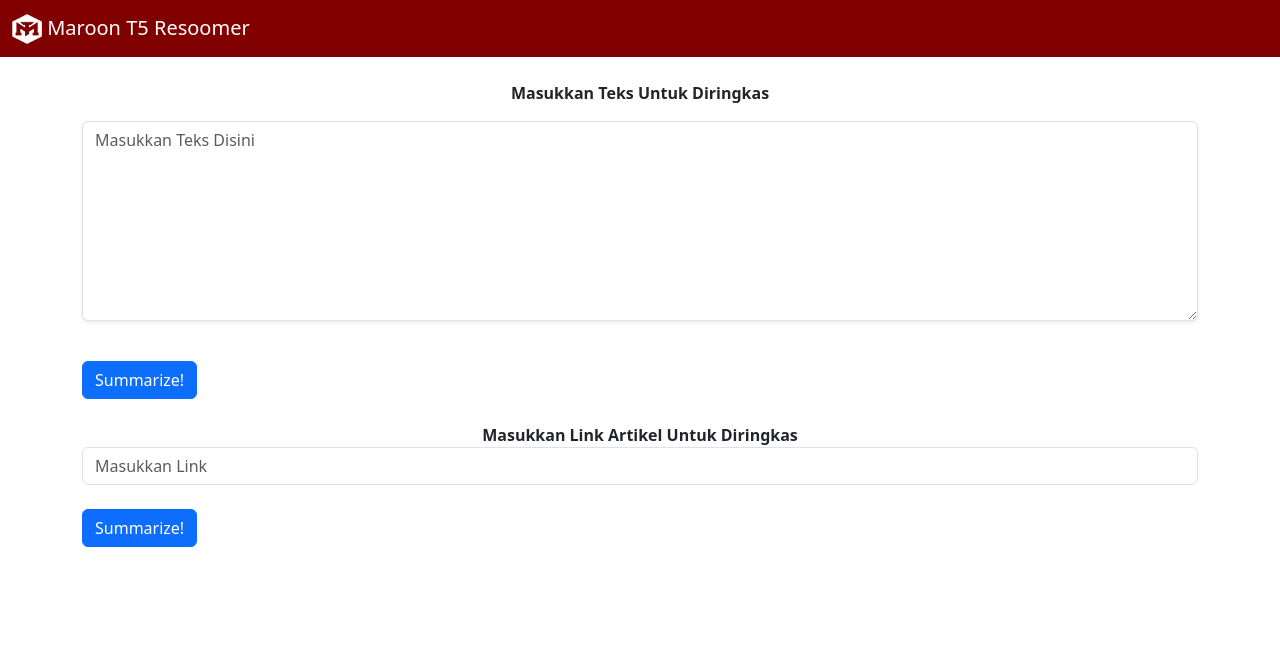
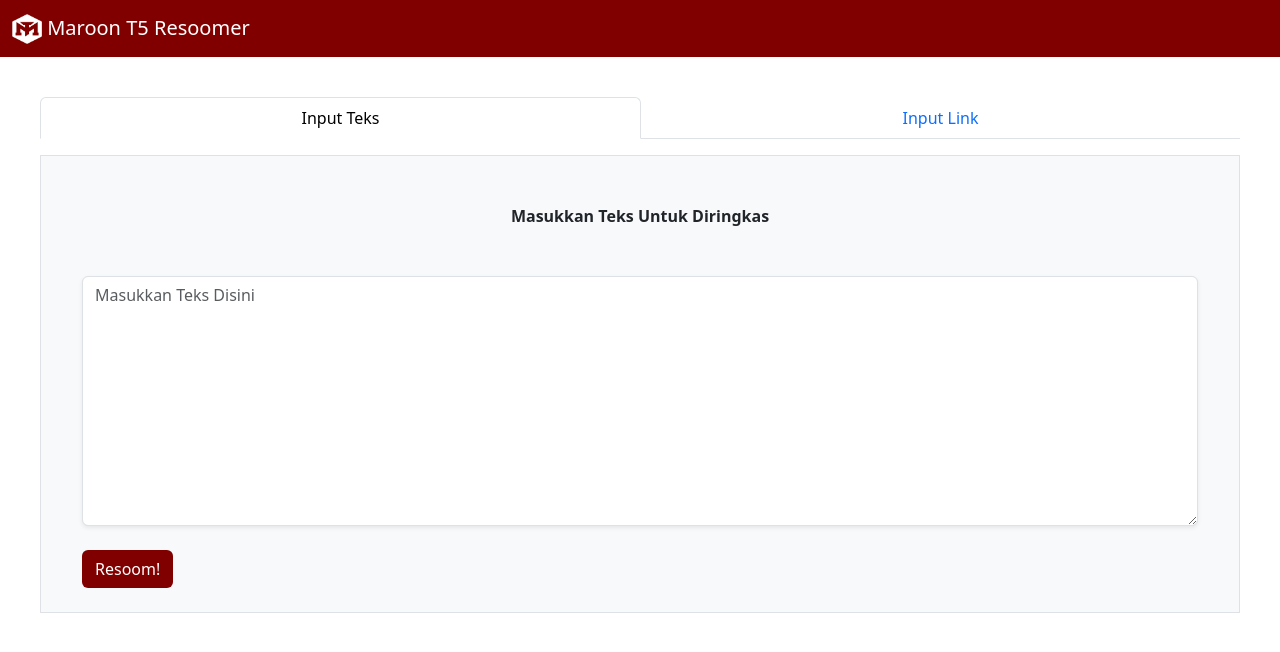
Before and after one commit to bytadit/t5-resoomer, a Flask app: page / in a window 1280 px wide. Shown: the top 652 px of the page. Run offline with Flask 3, Linux system fonts and the light colour scheme; some libraries are stand-ins or nearby versions.

Commit message:
repair UI

```diff
--- a/app.py
+++ b/app.py
@@ -73,7 +73,7 @@ def getSummaryLink():
             num_return_sequences=1,
             no_repeat_ngram_size=1,
             remove_invalid_values=True,
-            max_length=128,
+            max_length=256,
         )
     result = t5_tokenizer.batch_decode(preds, skip_special_tokens=True)
     return render_template('summary.html', result=result[0])
@@ -90,7 +90,7 @@ def getSummary():
                 num_return_sequences=1,
                 no_repeat_ngram_size=1,
                 remove_invalid_values=True,
-                max_length=128,
+                max_length=256,
             )
     result = t5_tokenizer.batch_decode(preds, skip_special_tokens=True)
     return render_template('summary.html',result=result[0])
--- a/templates/index.html
+++ b/templates/index.html
@@ -9,6 +9,10 @@
     <!-- Bootstrap CSS -->
     <link href="https://cdn.jsdelivr.net/npm/bootstrap@5.3.0/dist/css/bootstrap.min.css" rel="stylesheet" integrity="sha384-9ndCyUaIbzAi2FUVXJi0CjmCapSmO7SnpJef0486qhLnuZ2cdeRhO02iuK6FUUVM" crossorigin="anonymous">
     <script src="https://cdn.jsdelivr.net/npm/bootstrap@5.3.0/dist/js/bootstrap.bundle.min.js" integrity="sha384-geWF76RCwLtnZ8qwWowPQNguL3RmwHVBC9FhGdlKrxdiJJigb/j/68SIy3Te4Bkz" crossorigin="anonymous"></script>
+    <script src="https://code.jquery.com/jquery-3.7.0.min.js" integrity="sha256-2Pmvv0kuTBOenSvLm6bvfBSSHrUJ+3A7x6P5Ebd07/g=" crossorigin="anonymous"></script>
+{#     <script src="https://code.jquery.com/jquery-1.10.1.min.js"></script>#}
+{#    <link rel="stylesheet" href="https://maxcdn.bootstrapcdn.com/bootstrap/3.3.5/css/bootstrap.min.css" integrity="sha512-dTfge/zgoMYpP7QbHy4gWMEGsbsdZeCXz7irItjcC3sPUFtf0kuFbDz/ixG7ArTxmDjLXDmezHubeNikyKGVyQ==" crossorigin="anonymous">#}
+{#    <script src="https://maxcdn.bootstrapcdn.com/bootstrap/3.3.6/js/bootstrap.min.js" integrity="sha384-0mSbJDEHialfmuBBQP6A4Qrprq5OVfW37PRR3j5ELqxss1yVqOtnepnHVP9aJ7xS" crossorigin="anonymous"></script> #}
 </head>
 <body>
     <nav class="navbar" style="background-color: maroon">
@@ -19,33 +23,75 @@
         </a>
       </div>
     </nav>
+
+    <div class="p-3 m-4">
+{#		<h2 class="text-center p-3">Card with Tabs</h2>#}
+		<nav>
+			<div class="nav nav-tabs nav-fill mb-3" id="nav-tab" role="tablist">
+				<button class="nav-link active" id="nav-home-tab" data-bs-toggle="tab" data-bs-target="#nav-home" type="button" role="tab" aria-controls="nav-home" aria-selected="true">Input Teks</button>
+				<button class="nav-link" id="nav-profile-tab" data-bs-toggle="tab" data-bs-target="#nav-profile" type="button" role="tab" aria-controls="nav-profile" aria-selected="false">Input Link</button>
+			</div>
+		</nav>
+		<div class="tab-content p-3 border bg-light" id="nav-tabContent">
+			<div class="tab-pane fade active show" id="nav-home" role="tabpanel" aria-labelledby="nav-home-tab">
 				<form action="/summarize" method="post">
                     <div class="container">
                         <div class="form-group text-center">
-                <label for="article-text" class="pt-4">
+                            <label for="article-text" class="p-4 my-2">
                                 <strong>Masukkan Teks Untuk Diringkas</strong>
                             </label>
-                <br>
-                <textarea class="shadow-sm form-control my-3" name="article-text" style="height: 200px" placeholder="Masukkan Teks Disini" id="article-text" style="height: 100px"></textarea>
+                            <textarea class="h-full shadow-sm form-control my-3 text-dark" name="article-text" style="height: 250px" placeholder="Masukkan Teks Disini" id="article-text" style="height: 100px"></textarea>
                         </div>
-            <br>
-            <button type="submit" class="btn btn-primary">Summarize!</button>
+                        <button type="submit" class="my-2 btn text-white fw-medium" style="background-color: maroon">Resoom!</button>
                     </div>
                 </form>
+			</div>
+			<div class="tab-pane fade" id="nav-profile" role="tabpanel" aria-labelledby="nav-profile-tab">
 				<form action="/summarize-link" method="post">
-        <div class="container">
-            <div class="form-group text-center">
-                <label for="article-link" class="pt-4">
+                    <div class="container align-items-center text-center">
+                        <div class="form-group text-center my-2">
+                            <label for="article-link" class="p-4 my-2">
                                 <strong>Masukkan Link Artikel Untuk Diringkas</strong>
                             </label>
-                <br>
                             <div class="input-group flex-nowrap">
-                  <input type="text" class="form-control" id="article-link" name="article-link" placeholder="Masukkan Link" aria-label="Article Link" aria-describedby="addon-wrapping">
+                              <input type="text" class="shadow-sm form-control" id="article-link" name="article-link" placeholder="Masukkan Link" aria-label="Article Link" aria-describedby="addon-wrapping">
                             </div>
                         </div>
-            <br>
-            <button type="submit" class="btn btn-primary">Summarize!</button>
+                        <button type="submit" class="my-2 btn text-white fw-medium" style="background-color: maroon">Resoom!</button>
                     </div>
                 </form>
+			</div>
+		</div>
+	</div>
+<!-- Tabs content -->
+{#    <form action="/summarize" method="post">#}
+{#        <div class="container">#}
+{#            <div class="form-group text-center">#}
+{#                <label for="article-text" class="pt-4">#}
+{#                    <strong>Masukkan Teks Untuk Diringkas</strong>#}
+{#                </label>#}
+{#                <br>#}
+{#                <textarea class="shadow-sm form-control my-3" name="article-text" style="height: 200px" placeholder="Masukkan Teks Disini" id="article-text" style="height: 100px"></textarea>#}
+{#            </div>#}
+{#            <br>#}
+{#            <button type="submit" class="btn btn-primary">Summarize!</button>#}
+{#        </div>#}
+{#    </form>#}
+{#    <form action="/summarize-link" method="post">#}
+{#        <div class="container">#}
+{#            <div class="form-group text-center">#}
+{#                <label for="article-link" class="pt-4">#}
+{#                    <strong>Masukkan Link Artikel Untuk Diringkas</strong>#}
+{#                </label>#}
+{#                <br>#}
+{#                <div class="input-group flex-nowrap">#}
+{#                  <input type="text" class="form-control" id="article-link" name="article-link" placeholder="Masukkan Link" aria-label="Article Link" aria-describedby="addon-wrapping">#}
+{#                </div>#}
+{#            </div>#}
+{#            <br>#}
+{#            <button type="submit" class="btn btn-primary">Summarize!</button>#}
+{#        </div>#}
+{#    </form>#}
+<script src="https://cdn.jsdelivr.net/npm/bootstrap@5.3.0/dist/js/bootstrap.bundle.min.js" integrity="sha384-geWF76RCwLtnZ8qwWowPQNguL3RmwHVBC9FhGdlKrxdiJJigb/j/68SIy3Te4Bkz" crossorigin="anonymous"></script>
 </body>
 </html>
```
Lines whose indentation alone changed are shown as unchanged.
